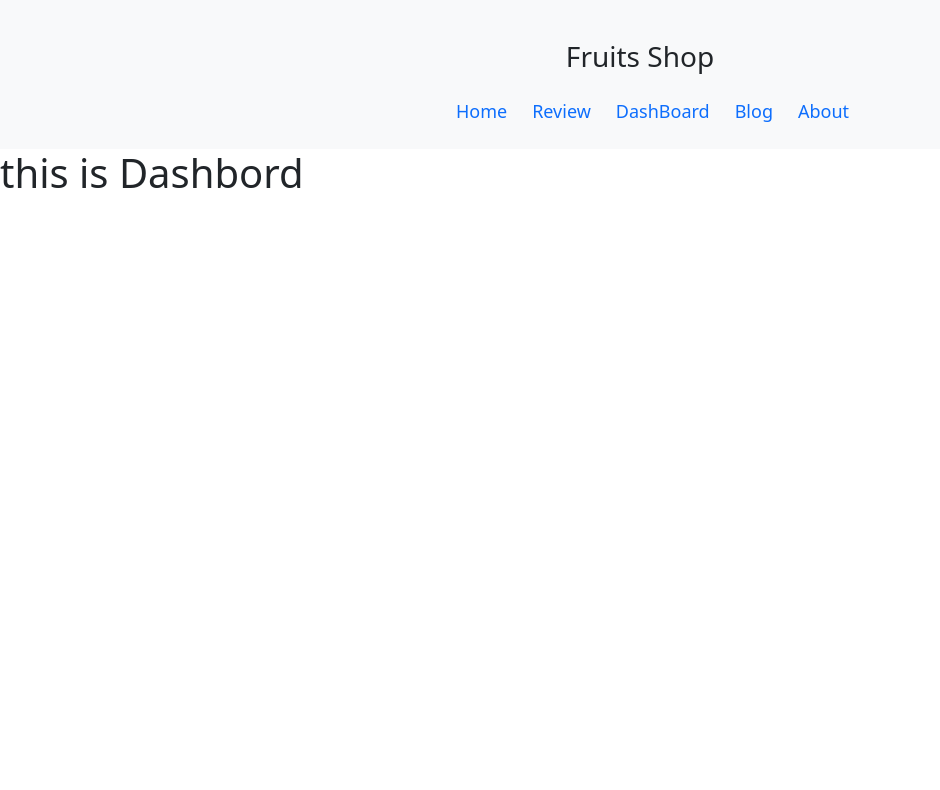
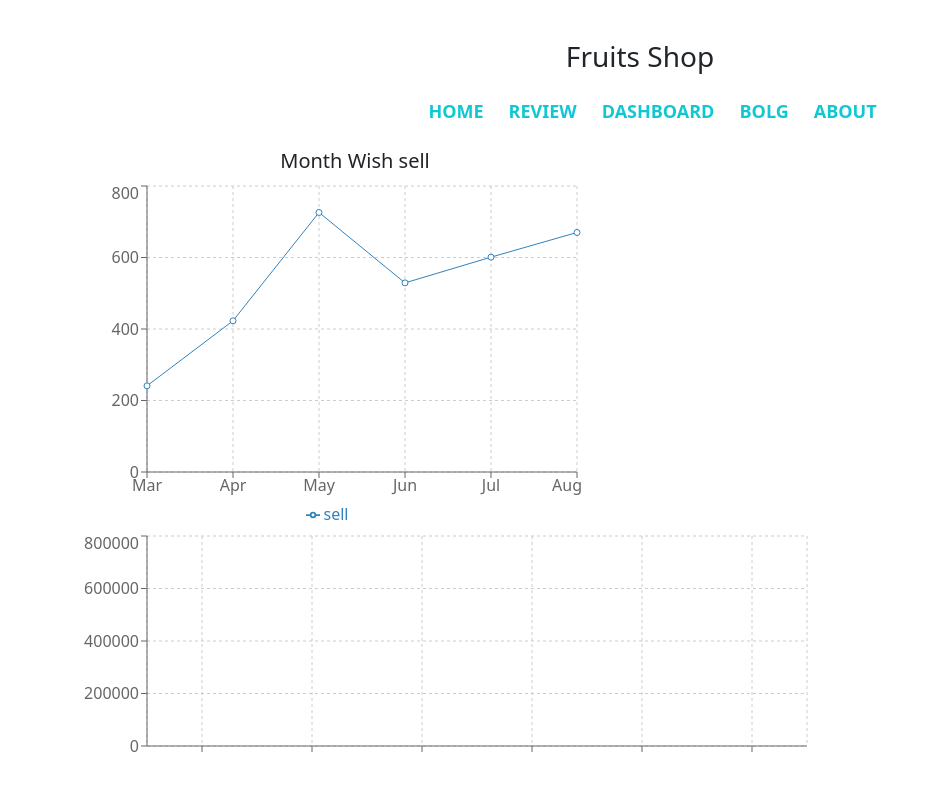
Before and after one commit to mamun2232/food-review, a React (Create React App) app: page /dashboard in a window 1280 px wide. Shown: the top 790 px of the page, without its empty margins (0-940 px from the left). Built offline with nearby package versions, Linux system fonts and the light colour scheme.

Commit message:
complect

```diff
--- a/package.json
+++ b/package.json
@@ -14,6 +14,7 @@
     "react-icons": "^4.3.1",
     "react-router-dom": "^6.3.0",
     "react-scripts": "5.0.0",
+    "recharts": "^2.1.9",
     "web-vitals": "^2.1.4"
   },
   "scripts": {
--- a/public/index.html
+++ b/public/index.html
@@ -24,7 +24,7 @@
       work correctly both with client-side routing and a non-root public URL.
       Learn how to configure a non-root public URL by running `npm run build`.
     -->
-    <title>React App</title>
+    <title>Food Review</title>
   </head>
   <body>
     <noscript>You need to enable JavaScript to run this app.</noscript>
--- a/src/components/Dashboard/Dashboard.js
+++ b/src/components/Dashboard/Dashboard.js
@@ -1,9 +1,86 @@
+import { Tooltip } from 'bootstrap';
 import React from 'react';
+import { Bar, BarChart, CartesianGrid, Legend, Line, LineChart, XAxis, YAxis } from 'recharts';
 
 const Dashboard = () => {
+      const data = [
+            {
+                "month": "Mar",
+                "investment": 100000,
+                "sell": 241,
+                "revenue": 10401
+            },
+            {
+                "month": "Apr",
+                "investment": 200000,
+                "sell": 423,
+                "revenue": 24500
+            },
+            {
+                "month": "May",
+                "investment": 500000,
+                "sell": 726,
+                "revenue": 67010
+            },
+            {
+                "month": "Jun",
+                "investment": 500000,
+                "sell": 529,
+                "revenue": 40405
+            },
+            {
+                "month": "Jul",
+                "investment": 600000,
+                "sell": 601,
+                "revenue": 50900
+            },
+            {
+                "month": "Aug",
+                "investment": 700000,
+                "sell": 670,
+                "revenue": 61000
+            }
+        ]
       return (
-            <div>
-                 <h1>this is Dashbord</h1>
+            <div className="dashBoad">
+                  <div className="container">
+                        <div className="row">
+                              <div className="col-lg-6">
+                                    <div className="sell-rechart">
+                                          <h5 className='text-center'>Month Wish sell</h5>
+
+                                          <LineChart width={500} height={350} data={data}>
+                                          <Tooltip></Tooltip>
+
+                                                <CartesianGrid strokeDasharray="3 3"></CartesianGrid>
+                                                <YAxis dataKey="sell"></YAxis>
+                                                <XAxis dataKey="month"></XAxis>
+                                                <Line dataKey='sell'></Line>
+                                                <Legend></Legend>
+
+
+                                          </LineChart>
+
+                                    </div>
+
+
+
+                              </div>
+                              <div className="col-lg-6"></div>
+                              <div className="inversment-recahrt">
+                              <BarChart width={730} height={250} data={data}>
+                                    <CartesianGrid strokeDasharray="3 3" />
+                                    <XAxis dataKey={'mont'} />
+                                     <YAxis dataKey={"investment"} />
+
+                                    {/* <Tooltip /> */}
+                                    {/* <Legend /> */}
+                                    <Bar  fill="#8884d8" />
+                               <Bar dataKey="uv" fill="#82ca9d" />
+                                    </BarChart>
+                              </div>
+                        </div>
+                  </div>
             </div>
       );
 };
--- a/src/components/Header/Header.css
+++ b/src/components/Header/Header.css
@@ -3,7 +3,10 @@
       /* margin: 0px 25px; */
       margin-left: 25px;
       font-size: 18px;
+      color: #11c7d4;;
+      font-weight: 600;
 }
+
 
 .food-image img{
       width: 100%;
--- a/src/components/Header/Header.js
+++ b/src/components/Header/Header.js
@@ -4,17 +4,17 @@ import './Header.css'
 
 const Header = () => {
       return (
-            <div className="header bg-light p-4 ">
+            <div className="header p-4 ">
                   <div className="shop-name my-3">
                         <h3 className='text-center'>Fruits Shop</h3>
 
                   </div>
                   <nav className='shop-nav text-center mt-4'>
-                        <NavLink to='/'>Home</NavLink>
-                        <NavLink to='/review'>Review</NavLink>
-                        <NavLink to='/dashboard'>DashBoard</NavLink>
-                        <NavLink to='/blog'>Blog</NavLink>
-                        <NavLink to='/about'>About</NavLink>
+                        <NavLink to='/'>HOME</NavLink>
+                        <NavLink to='/review'>REVIEW</NavLink>
+                        <NavLink to='/dashboard'>DASHBOARD</NavLink>
+                        <NavLink to='/blog'>BOLG</NavLink>
+                        <NavLink to='/about'>ABOUT</NavLink>
 
                   </nav>
             </div>
--- a/src/components/Home/Home.js
+++ b/src/components/Home/Home.js
@@ -41,7 +41,7 @@ const Home = () => {
                         }
                         </div>
                        <div className="review-button text-center mt-4">
-                       <Link className='btn btn-primary' to='/review'>View All Review</Link>
+                       <Link className='btn btn-primary' to='/review'>See All Reviews</Link>
                        </div>
                   </div>
             </div>
--- a/src/components/Review/Review.js
+++ b/src/components/Review/Review.js
@@ -9,7 +9,9 @@ const Review = () => {
             <div className="review-section">
                   <div className="container">
                         <div className="row">
+                        <h3>Coustomer Review</h3>
                              <div className="reviews">
+
                              {
                                     reviews.map(review => <ReviewCard review={review} key={review.id}></ReviewCard>)
                               }
```
Also changed, not shown: public/data.json (added, +38 -0 lines), 1 other file (tests, documents, lock files or other folders).
